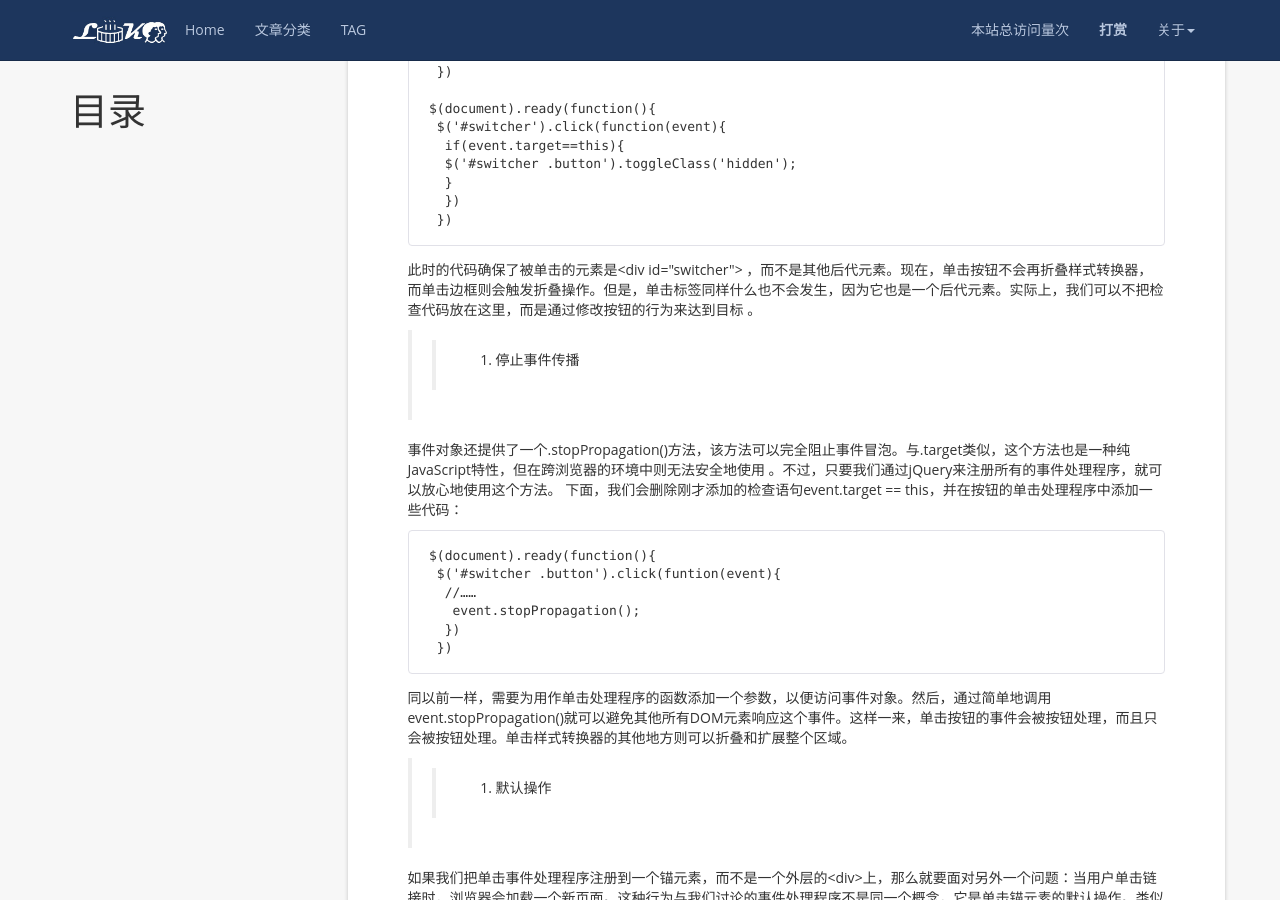
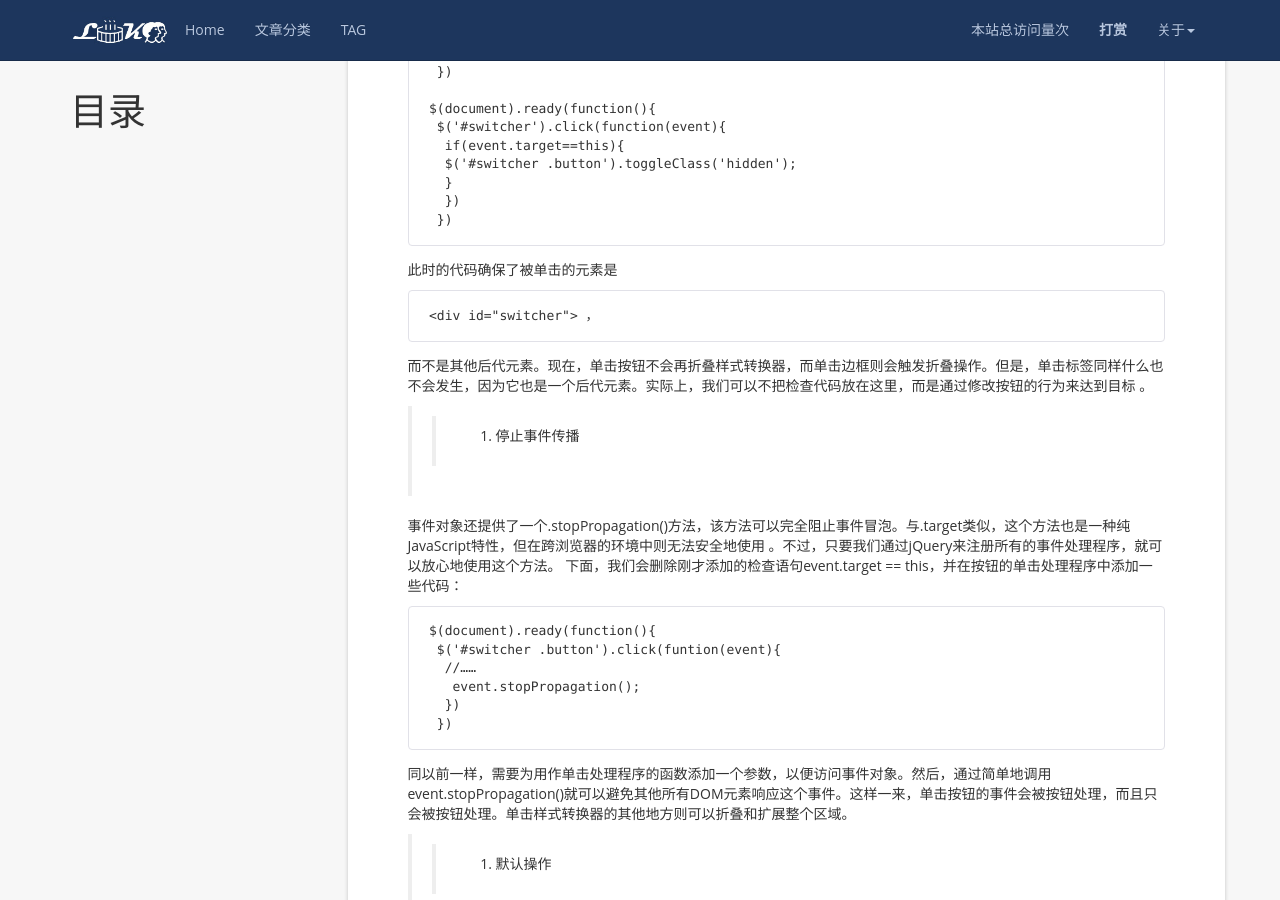
Before and after one commit to gitlk/gitlk.github.io, a Jekyll site: the page built from _posts/2017-08-11-js阻止冒泡事件.md, in a window 1280 px wide and 900 px high, scrolled down 690 px. Built offline with Jekyll 4.4.1, drawn with Linux system fonts in a browser that asks for light colours; nearby versions of some CDN libraries; our own code applies the rules of GitHub Pages for plain Markdown files; a script that is not in the unit is left out; comment, search, counter and statistics services are not loaded.

Commit message:
Update 2017-08-11-js阻止冒泡事件.md

```diff
--- a/_posts/2017-08-11-js阻止冒泡事件.md
+++ b/_posts/2017-08-11-js阻止冒泡事件.md
@@ -29,7 +29,11 @@ $(document).ready(function(){
   })
  })
  ~~~~~~~
-此时的代码确保了被单击的元素是<div id="switcher"> ，而不是其他后代元素。现在，单击按钮不会再折叠样式转换器，而单击边框则会触发折叠操作。但是，单击标签同样什么也不会发生，因为它也是一个后代元素。实际上，我们可以不把检查代码放在这里，而是通过修改按钮的行为来达到目标 。
+此时的代码确保了被单击的元素是
+~~~~
+<div id="switcher"> ，
+ ~~~~
+ 而不是其他后代元素。现在，单击按钮不会再折叠样式转换器，而单击边框则会触发折叠操作。但是，单击标签同样什么也不会发生，因为它也是一个后代元素。实际上，我们可以不把检查代码放在这里，而是通过修改按钮的行为来达到目标 。
 
 >>2. 停止事件传播
 
@@ -47,9 +51,9 @@ $(document).ready(function(){
 
   >>3. 默认操作
 
-如果我们把单击事件处理程序注册到一个锚元素，而不是一个外层的<div>上，那么就要面对另外一个问题：当用户单击链接时，浏览器会加载一个新页面。这种行为与我们讨论的事件处理程序不是同一个概念，它是单击锚元素的默认操作。类似地，当用户在编辑完表单后按下回车键时，会触发表单的submit事件，在此事件发生后，表单提交才会真正发生。
+如果我们把单击事件处理程序注册到一个锚元素，而不是一个外层的\<div>上，那么就要面对另外一个问题：当用户单击链接时，浏览器会加载一个新页面。这种行为与我们讨论的事件处理程序不是同一个概念，它是单击锚元素的默认操作。类似地，当用户在编辑完表单后按下回车键时，会触发表单的submit事件，在此事件发生后，表单提交才会真正发生。
 如果我们不希望执行这种默认操作，那么在事件对象上调用.stopPropagation()方法也无济于事，因为默认操作不是在正常的事件传播流中发生的。在这种情况下，.preventDefault()方法则可以在触发默认操作之前终止事件 。
 
-提示
+>>提示
  当在事件的环境中完成了某些验证之后，通常会用到.preventDefault()。例如，在表单提交期间，我们会对用户是否填写了必填字段进行检查，如果用户没有填写相应字段，那么就需要阻止默认操作。我们将在第8章详细讨论表单验证。
 事件传播和默认操作是相互独立的两套机制，在二者任何一方发生时，都可以终止另一方。如果想要同时停止事件传播和默认操作，可以在事件处理程序中返回false，这是对在事件对象上同时调用.stopPropagation()和.preventDefault()的一种简写方式。
```
